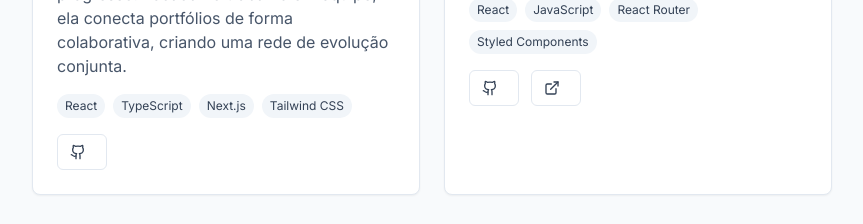
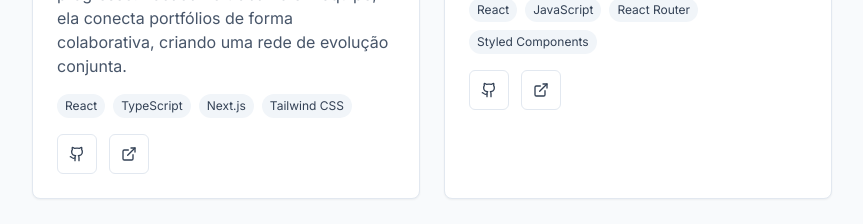
Before and after one commit to gabrielajussana/portfolio, a Next.js app: page / in a window 1280 px wide. Shown: the part 1543-1767 px from the top of the page, without its empty margins (416-1279 px from the left). Built offline with nearby package versions, Linux system fonts and the light colour scheme.

Commit message:
chore: change links

```diff
--- a/app/page.tsx
+++ b/app/page.tsx
@@ -302,9 +302,22 @@ export default function Home() {
                 </span>
               </div>
               <div className="flex gap-3">
-                <Button variant="outline" size="sm" className="text-slate-700" asChild>
-                  <Link href="https://github.com/RapportFlow/SkillUp_frontend" target="_blank">
-                    <Github size={16} className="mr-2" />
+                <Button variant="outline" className="text-slate-700 p-0 h-10 w-10">
+                  <Link
+                    href="https://github.com/OpenIdeasTech/SkillUp_frontend"
+                    target="_blank"
+                    className="flex items-center justify-center w-full h-full"
+                  >
+                    <Github size={16} />
+                  </Link>
+                </Button>
+                <Button variant="outline" className="text-slate-700 p-0 h-10 w-10">
+                  <Link
+                    href="https://oit-skill-up.netlify.app"
+                    target="_blank"
+                    className="flex items-center justify-center w-full h-full"
+                  >
+                    <ExternalLink size={16} />
                   </Link>
                 </Button>
               </div>
@@ -322,20 +335,26 @@ export default function Home() {
                 <span className="px-2 py-1 bg-slate-100 text-slate-700 text-xs rounded-full">Styled Components</span>
               </div>
               <div className="flex gap-3">
-                <Button variant="outline" size="sm" className="text-slate-700" asChild>
-                  <Link href="https://github.com/gabrielajussana/MyPet" target="_blank">
-                    <Github size={16} className="mr-2" />
+                <Button variant="outline" className="text-slate-700 p-0 h-10 w-10">
+                  <Link
+                    href="https://github.com/gabrielajussana/MyPet"
+                    target="_blank"
+                    className="flex items-center justify-center w-full h-full"
+                  >
+                    <Github size={16} />
                   </Link>
                 </Button>
-                <Button variant="outline" size="sm" className="text-slate-700" asChild>
-                  <Link href="https://ongmypet.netlify.app" target="_blank">
-                    <ExternalLink size={16} className="mr-2" />
+                <Button variant="outline" className="text-slate-700 p-0 h-10 w-10">
+                  <Link
+                    href="https://ongmypet.netlify.app"
+                    target="_blank"
+                    className="flex items-center justify-center w-full h-full"
+                  >
+                    <ExternalLink size={16} />
                   </Link>
                 </Button>
               </div>
             </div>
-
-
           </div>
         </section>
 
```
